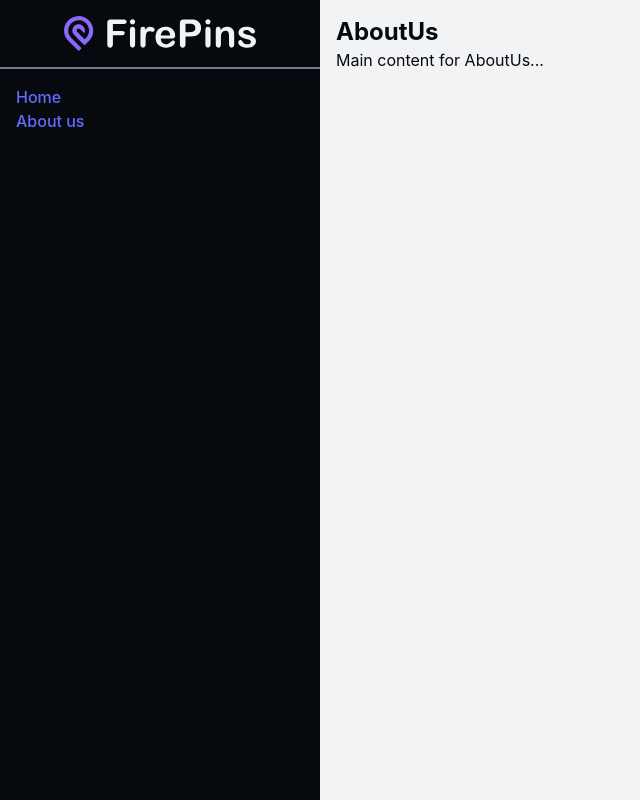
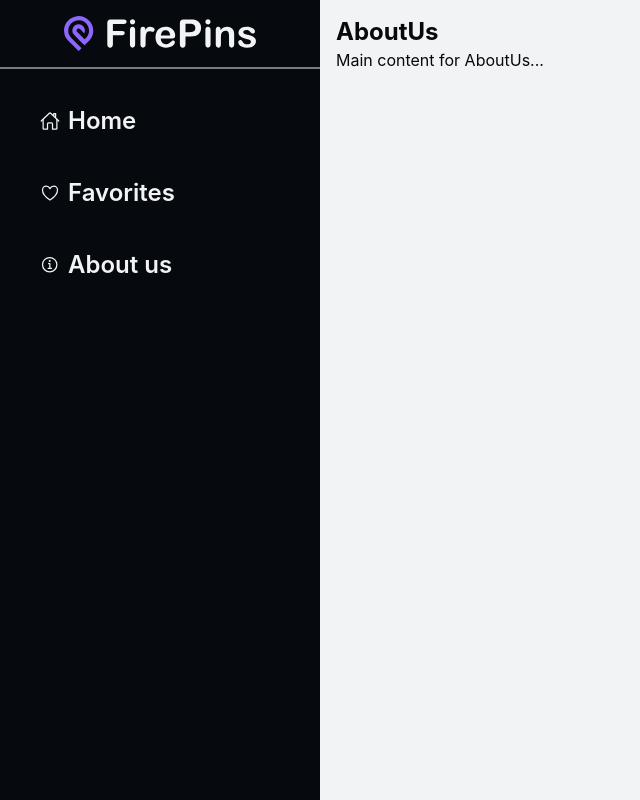
Before and after one commit to DaGigabyte/DH2642_Gp45, a React (Vite) app: page /about-us in a window 1280 px wide. Shown: the whole page, without its empty margins (0-640 px from the left). Built offline with nearby package versions, Linux system fonts and the light colour scheme.

Commit message:
Add a new color in tailwind config and separated sidbebar menu items

```diff
--- /dev/null
+++ b/src/components/layout/MenuItemsSidebar.jsx
@@ -0,0 +1,47 @@
+import {
+  IoHomeOutline,
+  IoInformationCircleOutline,
+  IoHeartOutline,
+} from "react-icons/io5";
+import { Link } from "react-router-dom";
+
+// Sidebar menu items
+const menuItems = [
+  {
+    name: "Home",
+    path: "/",
+    icon: <IoHomeOutline size={20} />,
+  },
+  {
+    name: "Favorites",
+    path: "/favorites",
+    icon: <IoHeartOutline size={20} />,
+  },
+  {
+    name: "About us",
+    path: "/about-us",
+    icon: <IoInformationCircleOutline size={20} />,
+  },
+];
+
+function MenuItemsSidebar({ isNavOpen }) {
+  return (
+    <nav className={`p-6 ${isNavOpen ? "flex" : "hidden"} md:flex`}>
+      <ul className="flex flex-col flex-1">
+        {menuItems.map((item) => (
+          <li key={item.name} className="mb-4">
+            <Link
+              to={item.path}
+              className="flex items-center px-4 py-3 text-2xl font-semibold rounded-md text-pins-light hover:bg-pins-menu-hover hover:text-pins-light"
+            >
+              {item.icon}
+              <span className="ml-2">{item.name}</span>
+            </Link>
+          </li>
+        ))}
+      </ul>
+    </nav>
+  );
+}
+
+export default MenuItemsSidebar;
--- a/src/components/layout/Sidebar.jsx
+++ b/src/components/layout/Sidebar.jsx
@@ -3,6 +3,7 @@ import { Link } from "react-router-dom";
 import { IoReorderFourOutline, IoCloseOutline } from "react-icons/io5";
 // Logo
 import logo from "../../assets/firepins-logo.svg";
+import MenuItemsSidebar from "./MenuItemsSidebar";
 
 function Sidebar() {
   // State for mobile nav toggle
@@ -28,16 +29,7 @@ function Sidebar() {
         </button>
       </div>
       {/* Navigation */}
-      <nav className={`p-4 ${isNavOpen ? "flex" : "hidden"} md:flex`}>
-        <ul>
-          <li>
-            <Link to="/">Home</Link>
-          </li>
-          <li>
-            <Link to="/about-us">About us</Link>
-          </li>
-        </ul>
-      </nav>
+      <MenuItemsSidebar isNavOpen={isNavOpen} />
     </div>
   );
 }
--- a/tailwind.config.js
+++ b/tailwind.config.js
@@ -11,6 +11,7 @@ export default {
         "pins-grey-darker": "#757C88",
         "pins-grey-dark": "#AEB5C0",
         "pins-light": "#F1F3F5",
+        "pins-menu-hover": "#1D252F",
       },
     },
   },
```
